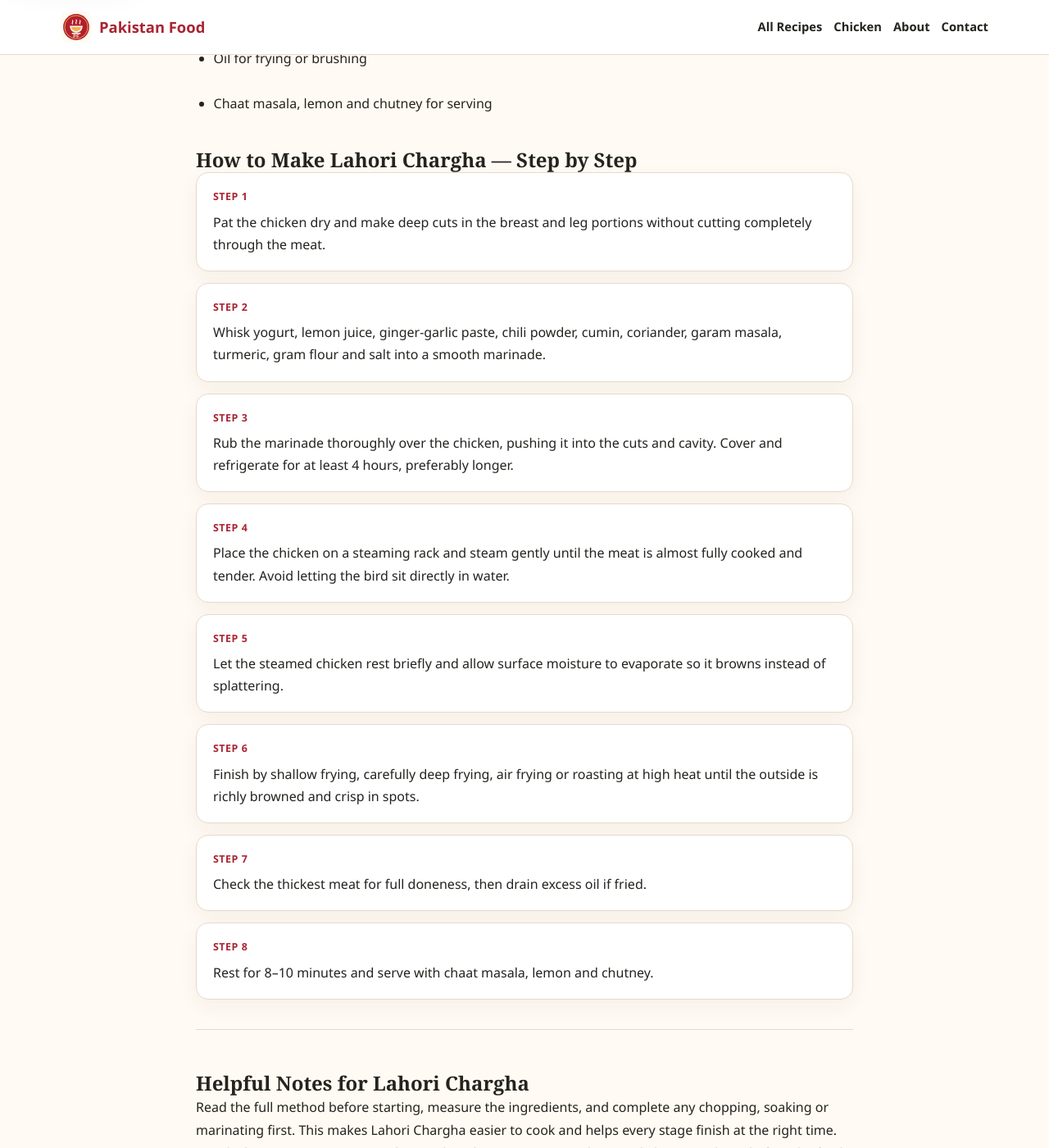
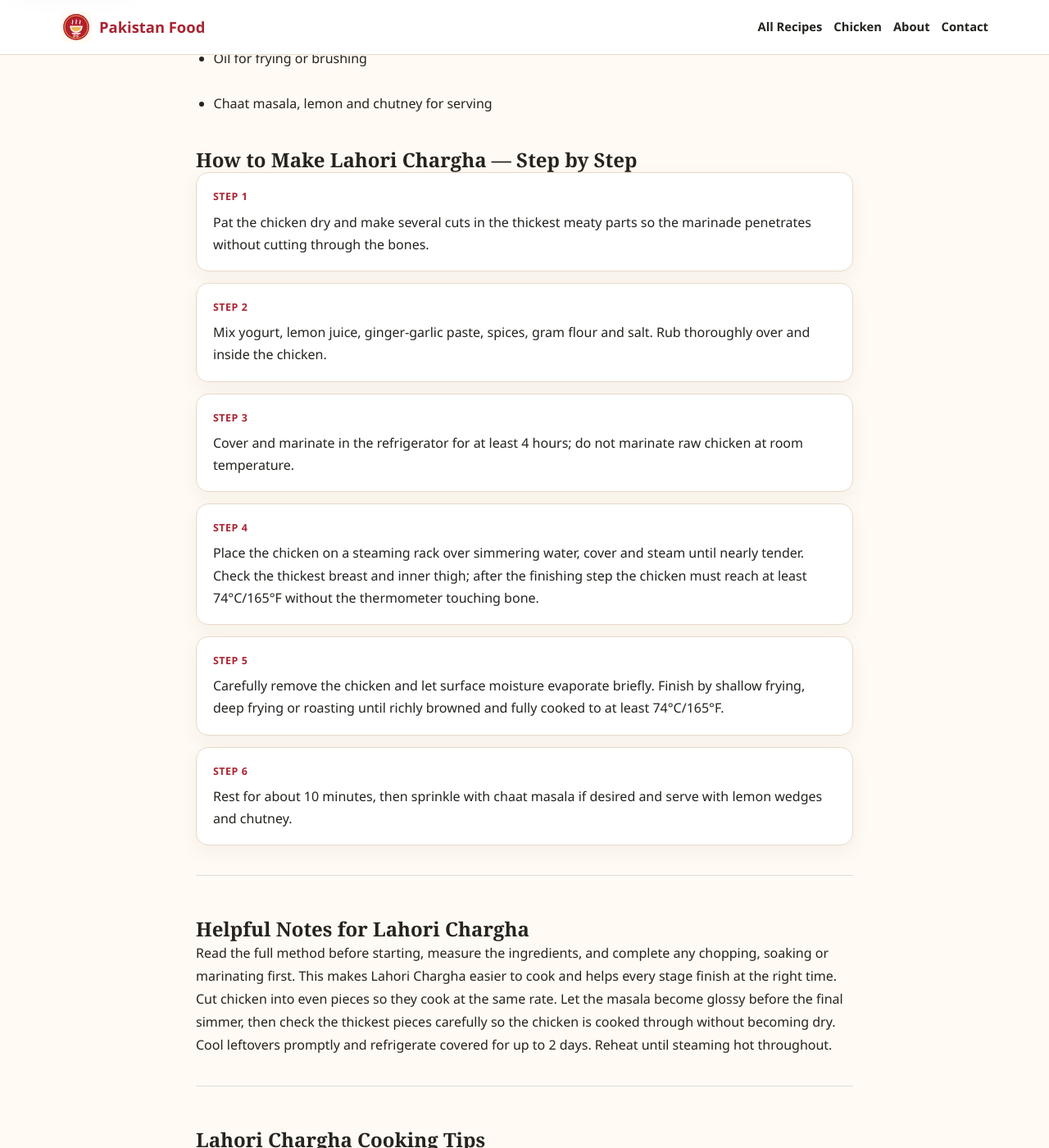
Before and after one commit to manazarali01-hub/pakistan-food, a Jekyll site: the page built from recipes/lahori-chargha.html, in a window 1280 px wide and 1400 px high, scrolled down 1761 px. Shown: the whole window at 82% size. Built offline with Jekyll 4.4.1, drawn with Linux system fonts in a browser that asks for light colours.

Commit message:
Sync Urdu chicken recipes with audited methods

```diff
--- a/_data/bilingual/chicken.json
+++ b/_data/bilingual/chicken.json
@@ -246,24 +246,20 @@
       "سرو کرنے کے لیے لیموں"
     ],
     "method_en": [
-      "Pat the chicken dry and make a few shallow cuts in the thickest parts of the breast and legs so the seasoning reaches the meat.",
-      "Mix lemon juice, ginger-garlic paste, salt, black pepper, cumin and coriander into a paste.",
-      "Rub the seasoning all over and inside the chicken. Cover and refrigerate for at least 45 minutes; longer marination gives deeper flavour.",
-      "Remove the chicken from the refrigerator about 20 minutes before cooking. Brush lightly with oil or melted butter.",
-      "Roast on a rotisserie, grill or in a preheated oven. Turn as needed so the outside colours evenly.",
-      "Cook until the thickest part of the chicken is fully done and the juices run clear; avoid relying only on exterior browning.",
-      "Brush once more with oil or butter near the end and roast briefly for a glossy browned surface.",
-      "Rest the chicken for 10 minutes before cutting so the juices redistribute, then serve with lemon."
+      "Pat the chicken dry and make a few shallow cuts in the thickest parts without cutting deeply into the bone.",
+      "Mix lemon juice, ginger-garlic paste, salt, pepper, cumin and coriander and rub the seasoning over and inside the chicken.",
+      "Cover and marinate in the refrigerator for at least 45 minutes; do not leave raw chicken marinating at room temperature.",
+      "Roast on a rotisserie, covered grill or in a preheated oven until evenly browned and fully cooked. Check the thickest part of the breast and inner thigh without touching bone; the chicken should reach at least 74°C/165°F.",
+      "Brush lightly with oil or melted butter during the final stage of roasting for colour and moisture.",
+      "Remove from the heat and rest for 10 minutes before carving. Serve hot with lemon wedges, rice or naan."
     ],
     "method_ur": [
-      "مرغی کو خشک کریں اور چھاتی اور ٹانگ کے موٹے حصوں میں چند ہلکے کٹ لگائیں تاکہ مصالحہ اندر تک پہنچ سکے۔",
-      "لیموں کا رس، ادرک لہسن پیسٹ، نمک، کالی مرچ، زیرہ اور دھنیا ملا کر پیسٹ بنائیں۔",
-      "مصالحہ مرغی کے باہر اور اندر اچھی طرح لگائیں۔ ڈھانپ کر کم از کم 45 منٹ فریج میں رکھیں؛ زیادہ وقت میرینیٹ کرنے سے ذائقہ گہرا ہوتا ہے۔",
-      "پکانے سے تقریباً 20 منٹ پہلے مرغی فریج سے نکالیں۔ ہلکا سا تیل یا پگھلا مکھن لگائیں۔",
-      "روٹیسیری، گرل یا پہلے سے گرم اوون میں روسٹ کریں۔ ضرورت کے مطابق پلٹیں تاکہ باہر یکساں رنگ آئے۔",
-      "اس وقت تک پکائیں جب تک موٹے حصے تک مرغی مکمل پک نہ جائے اور رس صاف نکلے؛ صرف باہر کے رنگ پر انحصار نہ کریں۔",
-      "آخر میں دوبارہ ہلکا تیل یا مکھن لگا کر تھوڑی دیر روسٹ کریں تاکہ سطح چمکدار اور براؤن ہو۔",
-      "کاٹنے سے پہلے 10 منٹ آرام دیں تاکہ رس گوشت میں واپس جذب ہو، پھر لیموں کے ساتھ پیش کریں۔"
+      "مرغی کو خشک کریں اور موٹے حصوں میں چند ہلکے کٹ لگائیں، ہڈی تک گہرا نہ کاٹیں۔",
+      "لیموں کا رس، ادرک لہسن پیسٹ، نمک، کالی مرچ، زیرہ اور دھنیا ملا کر مصالحہ مرغی کے باہر اور اندر اچھی طرح لگائیں۔",
+      "ڈھانپ کر کم از کم 45 منٹ فریج میں میرینیٹ کریں؛ کچی مرغی کو کمرے کے درجہ حرارت پر میرینیٹ نہ کریں۔",
+      "روٹیسیری، ڈھکی گرل یا پہلے سے گرم اوون میں یکساں براؤن اور مکمل پکنے تک روسٹ کریں۔ تھرمامیٹر ہڈی کو چھوئے بغیر چھاتی اور اندرونی ران کے موٹے حصے میں لگائیں؛ درجہ حرارت کم از کم 74°C/165°F ہونا چاہیے۔",
+      "آخر میں ہلکا تیل یا پگھلا مکھن لگائیں تاکہ رنگ اور نمی بہتر رہے۔",
+      "آنچ سے اتار کر کاٹنے سے پہلے 10 منٹ آرام دیں۔ لیموں، چاول یا نان کے ساتھ گرم سرو کریں۔"
     ],
     "tips_en": [
       "Dry the chicken before seasoning for better browning.",
@@ -295,24 +291,20 @@
       "آخر میں سنہری کرنے کے لیے تیل"
     ],
     "method_en": [
-      "Pat the chicken dry and make deep cuts in the breast and leg portions without cutting completely through the meat.",
-      "Whisk yogurt, lemon juice, ginger-garlic paste, chili powder, cumin, coriander, garam masala, turmeric, gram flour and salt into a smooth marinade.",
-      "Rub the marinade thoroughly over the chicken, pushing it into the cuts and cavity. Cover and refrigerate for at least 4 hours, preferably longer.",
-      "Place the chicken on a steaming rack and steam gently until the meat is almost fully cooked and tender. Avoid letting the bird sit directly in water.",
-      "Let the steamed chicken rest briefly and allow surface moisture to evaporate so it browns instead of splattering.",
-      "Finish by shallow frying, carefully deep frying, air frying or roasting at high heat until the outside is richly browned and crisp in spots.",
-      "Check the thickest meat for full doneness, then drain excess oil if fried.",
-      "Rest for 8–10 minutes and serve with chaat masala, lemon and chutney."
+      "Pat the chicken dry and make several cuts in the thickest meaty parts so the marinade penetrates without cutting through the bones.",
+      "Mix yogurt, lemon juice, ginger-garlic paste, spices, gram flour and salt. Rub thoroughly over and inside the chicken.",
+      "Cover and marinate in the refrigerator for at least 4 hours; do not marinate raw chicken at room temperature.",
+      "Place the chicken on a steaming rack over simmering water, cover and steam until nearly tender. Check the thickest breast and inner thigh; after the finishing step the chicken must reach at least 74°C/165°F without the thermometer touching bone.",
+      "Carefully remove the chicken and let surface moisture evaporate briefly. Finish by shallow frying, deep frying or roasting until richly browned and fully cooked to at least 74°C/165°F.",
+      "Rest for about 10 minutes, then sprinkle with chaat masala if desired and serve with lemon wedges and chutney."
     ],
     "method_ur": [
-      "مرغی خشک کریں اور چھاتی اور ٹانگ کے حصوں میں گہرے کٹ لگائیں مگر گوشت مکمل نہ کاٹیں۔",
-      "دہی، لیموں کا رس، ادرک لہسن پیسٹ، لال مرچ، زیرہ، دھنیا، گرم مصالحہ، ہلدی، بیسن اور نمک اچھی طرح پھینٹ کر ہموار میرینیڈ بنائیں۔",
-      "میرینیڈ مرغی پر اچھی طرح لگائیں اور کٹوں اور اندرونی حصے میں بھی پہنچائیں۔ ڈھانپ کر کم از کم 4 گھنٹے، بہتر ہو تو زیادہ دیر فریج میں رکھیں۔",
-      "مرغی کو اسٹیمنگ ریک پر رکھ کر ہلکی بھاپ میں تقریباً مکمل گلنے تک پکائیں۔ مرغی کو براہِ راست پانی میں نہ بیٹھنے دیں۔",
-      "بھاپ کے بعد مرغی چند منٹ آرام دے کر سطح کی نمی خشک ہونے دیں تاکہ براؤن کرتے وقت چھینٹے کم ہوں اور بہتر رنگ آئے۔",
-      "آخر میں کم تیل میں فرائی، احتیاط سے ڈیپ فرائی، ایئر فرائی یا تیز اوون میں روسٹ کریں یہاں تک کہ باہر گہرا سنہری اور کچھ جگہ کرسپ ہو۔",
-      "موٹے حصے میں مکمل پکنے کی تصدیق کریں اور اگر فرائی کیا ہے تو اضافی تیل نکال دیں۔",
-      "8 سے 10 منٹ آرام دے کر چاٹ مصالحہ، لیموں اور چٹنی کے ساتھ پیش کریں۔"
+      "مرغی خشک کریں اور موٹے گوشت والے حصوں میں کئی کٹ لگائیں تاکہ میرینیڈ اندر پہنچے مگر ہڈی تک نہ کاٹیں۔",
+      "دہی، لیموں کا رس، ادرک لہسن پیسٹ، مصالحے، بیسن اور نمک ملا کر مرغی کے باہر اور اندر اچھی طرح لگائیں۔",
+      "ڈھانپ کر کم از کم 4 گھنٹے فریج میں میرینیٹ کریں؛ کچی مرغی کو کمرے کے درجہ حرارت پر میرینیٹ نہ کریں۔",
+      "مرغی کو ہلکے ابلتے پانی کے اوپر اسٹیمنگ ریک پر رکھ کر ڈھانپیں اور تقریباً نرم ہونے تک بھاپ دیں۔ آخری مرحلے کے بعد چھاتی اور اندرونی ران کے موٹے حصے کا درجہ حرارت، ہڈی کو چھوئے بغیر، کم از کم 74°C/165°F ہونا چاہیے۔",
+      "مرغی احتیاط سے نکال کر سطح کی نمی کچھ دیر خشک ہونے دیں۔ پھر کم تیل میں فرائی، ڈیپ فرائی یا روسٹ کر کے گہرا سنہری کریں اور مکمل پکائی 74°C/165°F تک یقینی بنائیں۔",
+      "تقریباً 10 منٹ آرام دیں، چاہیں تو چاٹ مصالحہ چھڑکیں اور لیموں و چٹنی کے ساتھ سرو کریں۔"
     ],
     "tips_en": [
       "Long marination gives the spice mixture time to penetrate the whole bird.",
@@ -340,24 +332,20 @@
       "نمک اور تیل"
     ],
     "method_en": [
-      "Pat the chicken dry. Heat oil in a wide pan and fry the chicken over medium-high heat for 6–8 minutes until the outside changes colour.",
-      "Add ginger-garlic paste and cook for 1 minute, stirring so it does not catch.",
-      "Whisk the yogurt until smooth. Lower the heat and add it gradually with salt, stirring continuously.",
-      "Cook uncovered over medium-low heat for 8–10 minutes until the yogurt reduces and coats the chicken.",
-      "Add black pepper, cumin and sliced green chilies. Cover and cook gently until the chicken is tender and fully cooked.",
-      "Remove the lid and reduce excess moisture so the masala is creamy rather than watery.",
-      "Lower the heat to minimum, add the cream and stir for 2–3 minutes without a hard boil.",
-      "Taste, adjust salt and pepper, garnish with fresh ginger if available and serve hot."
+      "Heat oil in a karahi or wide pan over medium-high heat. Add the chicken and cook for several minutes until it changes colour and begins to brown lightly.",
+      "Add ginger-garlic paste and cook for about 1 minute. Lower the heat, add the whisked yogurt gradually and stir well so it combines smoothly.",
+      "Cook uncovered over medium heat, stirring regularly, until the yogurt reduces, the chicken is tender and the sauce becomes thick rather than watery.",
+      "Add black pepper, cumin, green chilies and salt. Continue cooking until the chicken is fully cooked; the thickest pieces should reach at least 74°C/165°F.",
+      "Reduce to low heat, stir in the cream and warm gently for 2–3 minutes without a hard boil.",
+      "Taste for seasoning, garnish with julienned ginger and serve hot with naan or roti."
     ],
     "method_ur": [
-      "چکن خشک کریں۔ چوڑے پین میں تیل گرم کر کے درمیانی سے تیز آنچ پر 6 سے 8 منٹ بھونیں یہاں تک کہ باہر کا رنگ بدل جائے۔",
-      "ادرک لہسن پیسٹ ڈال کر 1 منٹ پکائیں اور ہلاتے رہیں تاکہ نہ لگے۔",
-      "دہی اچھی طرح پھینٹیں۔ آنچ کم کریں اور نمک کے ساتھ آہستہ آہستہ شامل کرتے ہوئے مسلسل ہلاتے رہیں۔",
-      "درمیانی سے ہلکی آنچ پر 8 سے 10 منٹ بغیر ڈھانپے پکائیں یہاں تک کہ دہی کم ہو اور چکن پر لگ جائے۔",
-      "کالی مرچ، زیرہ اور کٹی ہری مرچیں شامل کریں۔ ڈھک کر ہلکی آنچ پر چکن نرم اور مکمل پکنے تک پکائیں۔",
-      "ڈھکن ہٹا کر اضافی پانی خشک کریں تاکہ مصالحہ کریمی رہے، پتلا نہ ہو۔",
-      "آنچ بالکل کم کر کے کریم شامل کریں اور 2 سے 3 منٹ ہلائیں، تیز اُبال نہ دیں۔",
-      "نمک اور کالی مرچ چیک کریں، دستیاب ہو تو تازہ ادرک سے گارنش کریں اور گرم سرو کریں۔"
+      "کڑاہی یا چوڑے پین میں درمیانی سے تیز آنچ پر تیل گرم کریں۔ چکن ڈال کر چند منٹ پکائیں یہاں تک کہ رنگ بدل جائے اور ہلکا براؤن ہونا شروع ہو۔",
+      "ادرک لہسن پیسٹ ڈال کر تقریباً 1 منٹ پکائیں۔ آنچ کم کریں، پھینٹا ہوا دہی آہستہ آہستہ ڈالیں اور اچھی طرح ہلائیں تاکہ ہموار مل جائے۔",
+      "درمیانی آنچ پر بغیر ڈھانپے باقاعدگی سے ہلاتے ہوئے پکائیں یہاں تک کہ دہی کم ہو، چکن نرم ہو اور ساس پانی والی کے بجائے گاڑھی ہو جائے۔",
+      "کالی مرچ، زیرہ، ہری مرچ اور نمک ڈالیں۔ چکن مکمل پکنے تک جاری رکھیں؛ موٹے ٹکڑوں کا اندرونی درجہ حرارت کم از کم 74°C/165°F ہونا چاہیے۔",
+      "آنچ کم کر کے کریم شامل کریں اور 2 سے 3 منٹ نرمی سے گرم کریں، تیز اُبال نہ دیں۔",
+      "ذائقہ چیک کریں، باریک ادرک سے گارنش کریں اور نان یا روٹی کے ساتھ گرم سرو کریں۔"
     ],
     "tips_en": [
       "Whisk yogurt before adding it for a smoother sauce.",
```
